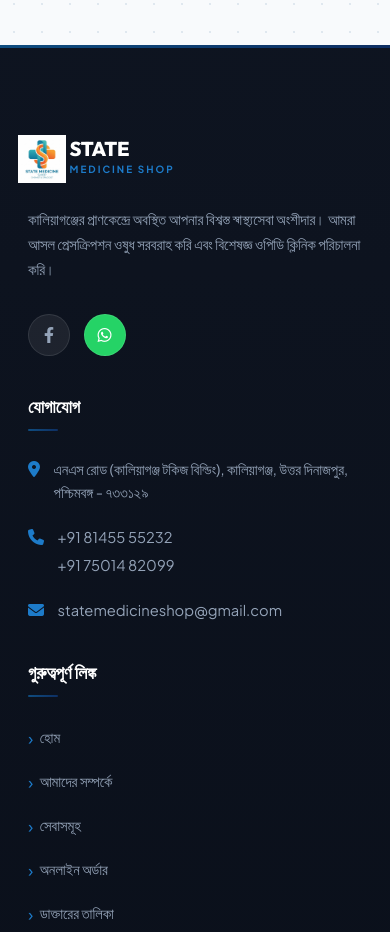
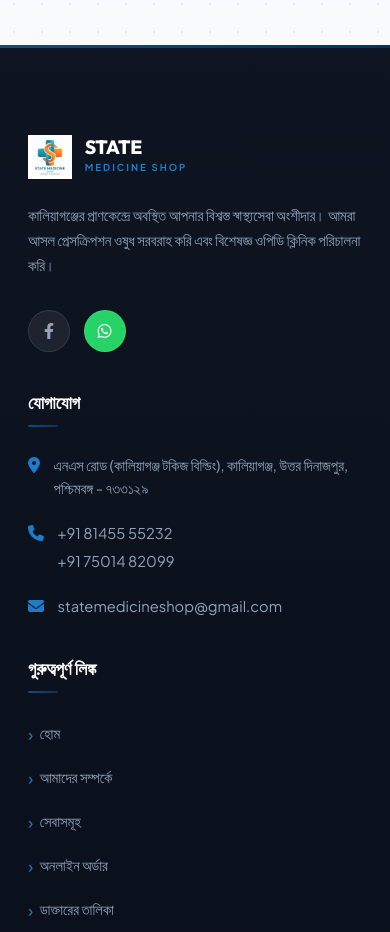
Before and after one commit to shubhadeep29/StateMS, a React (Vite) app: page / in a window 390 px wide. Shown: the part 9560-10492 px from the top of the page. Built offline with nearby package versions, Linux system fonts and the light colour scheme.

Commit message:
Re-align footer brand logo white box with description text (remove negative margins)

```diff
--- a/src/index.css
+++ b/src/index.css
@@ -1583,22 +1583,22 @@ section>.container {
 }
 
 .footer-logo-img {
-    width: 48px;
-    height: 48px;
+    width: 44px;
+    height: 44px;
     object-fit: contain;
-    margin-left: -10px;
-    margin-right: -2px;
+    margin-left: 0;
+    margin-right: 0.45rem;
     transition: all 0.3s ease;
 }
 
 .footer-logo .logo-title {
     color: white;
-    font-size: 1.45rem;
+    font-size: 1.35rem;
 }
 
 .footer-logo .logo-subtitle {
     color: var(--primary-light);
-    font-size: 0.72rem;
+    font-size: 0.68rem;
 }
 
 .footer-logo .logo-icon {
@@ -2077,18 +2077,18 @@ section>.container {
     }
 
     .footer-logo-img {
-        width: 56px;
-        height: 56px;
-        margin-left: -12px;
-        margin-right: -2px;
+        width: 48px;
+        height: 48px;
+        margin-left: 0;
+        margin-right: 0.45rem;
     }
 
     .footer-logo .logo-title {
-        font-size: 1.35rem;
+        font-size: 1.25rem;
     }
 
     .footer-logo .logo-subtitle {
-        font-size: 0.68rem;
+        font-size: 0.64rem;
     }
 
     .nav {
@@ -2271,18 +2271,18 @@ section>.container {
     }
 
     .footer-logo-img {
-        width: 48px;
-        height: 48px;
-        margin-left: -10px;
-        margin-right: -2px;
+        width: 44px;
+        height: 44px;
+        margin-left: 0;
+        margin-right: 0.45rem;
     }
 
     .footer-logo .logo-title {
-        font-size: 1.25rem;
+        font-size: 1.2rem;
     }
 
     .footer-logo .logo-subtitle {
-        font-size: 0.62rem;
+        font-size: 0.6rem;
     }
 
     .header-actions {
```
